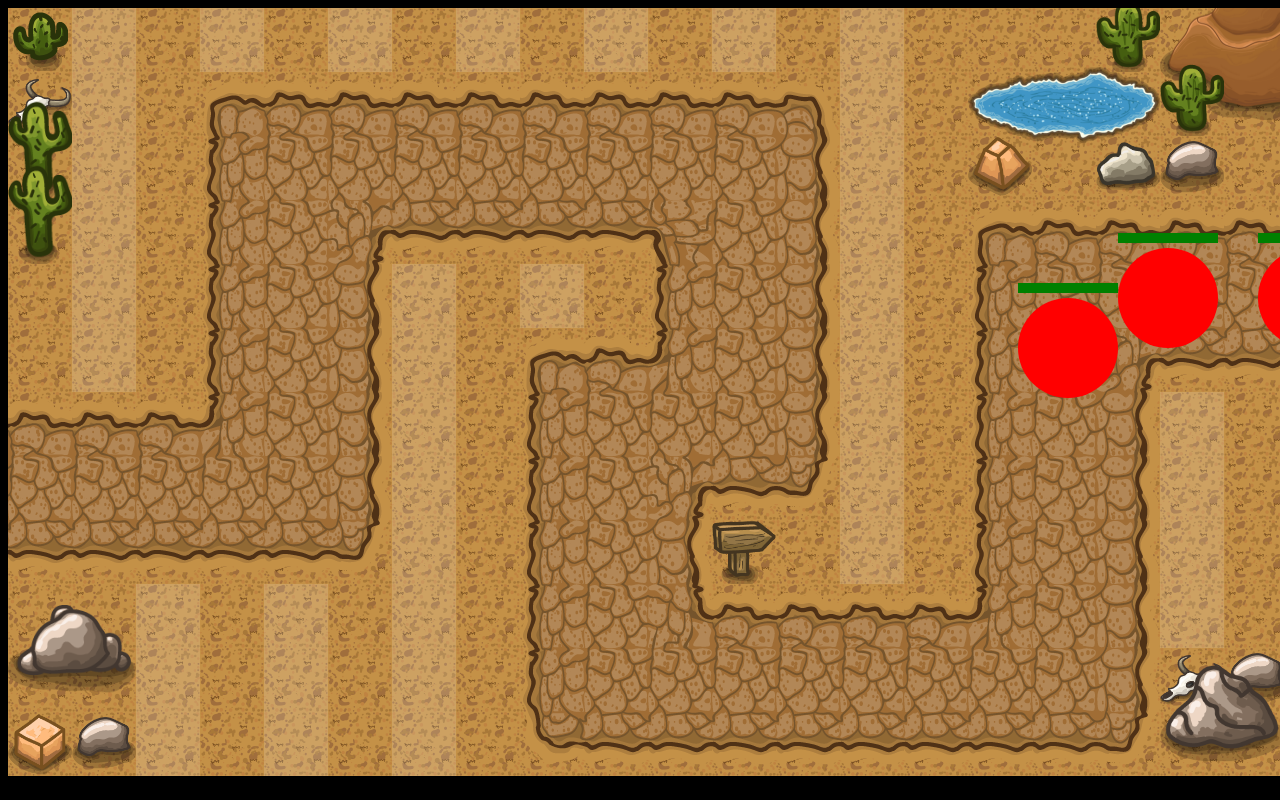
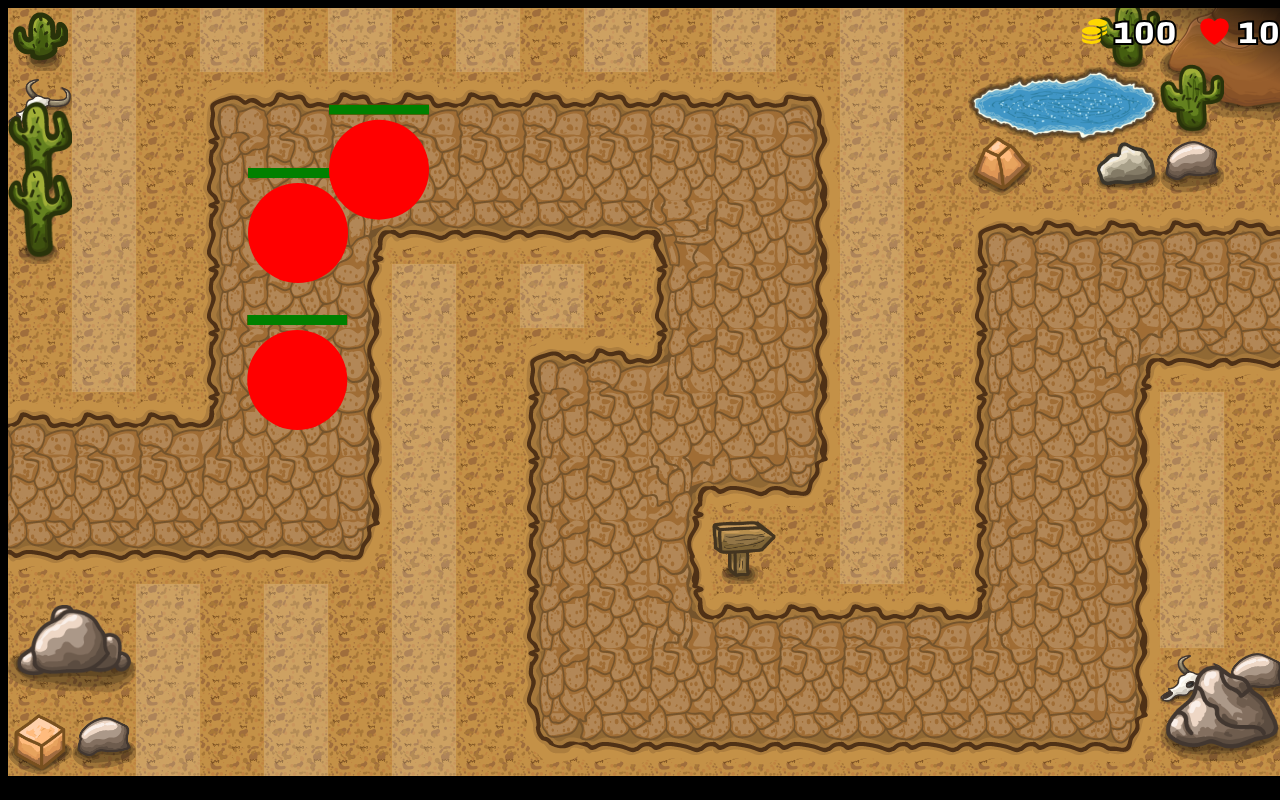
Before and after one commit to deadmann/tower-defense, a plain HTML site: page index.html in a window 1280 px wide. Drawn offline with Linux system fonts and the light colour scheme.

Commit message:
Resources

```diff
--- a/index.html
+++ b/index.html
@@ -27,6 +27,57 @@
     >
         GAME OVER
     </div>
+    <div style="
+            position: absolute;
+            top: 0;
+            right: 0;
+            width: 200px;
+            height: 80px;
+            background: linear-gradient(
+                to left bottom,
+                rgba(0, 0, 0, 0.8),
+                rgba(0, 0, 0, 0),
+                rgba(0, 0, 0, 0)
+            )
+        "
+    >
+    </div>
+    <div id=""
+         style="
+            position: absolute;
+            top:4px;
+            right: 8px;
+            font-size: 36px;
+            color:white;
+            -webkit-text-stroke: 2px black;
+            display: flex;
+            align-items: center;
+        "
+    >
+        <!-- coins -->
+        <div style="display: flex; align-items: center; margin-right: 20px">
+            <svg style="width: 25px; color: gold;margin-right: 5px;"
+                 xmlns="http://www.w3.org/2000/svg"
+                 viewBox="0 0 512 512"
+                 fill="currentColor"
+            >
+                <!--!Font Awesome Free 6.5.1 by @fontawesome - https://fontawesome.com License - https://fontawesome.com/license/free Copyright 2023 Fonticons, Inc.-->
+                <path d="M512 80c0 18-14.3 34.6-38.4 48c-29.1 16.1-72.5 27.5-122.3 30.9c-3.7-1.8-7.4-3.5-11.3-5C300.6 137.4 248.2 128 192 128c-8.3 0-16.4 .2-24.5 .6l-1.1-.6C142.3 114.6 128 98 128 80c0-44.2 86-80 192-80S512 35.8 512 80zM160.7 161.1c10.2-.7 20.7-1.1 31.3-1.1c62.2 0 117.4 12.3 152.5 31.4C369.3 204.9 384 221.7 384 240c0 4-.7 7.9-2.1 11.7c-4.6 13.2-17 25.3-35 35.5c0 0 0 0 0 0c-.1 .1-.3 .1-.4 .2l0 0 0 0c-.3 .2-.6 .3-.9 .5c-35 19.4-90.8 32-153.6 32c-59.6 0-112.9-11.3-148.2-29.1c-1.9-.9-3.7-1.9-5.5-2.9C14.3 274.6 0 258 0 240c0-34.8 53.4-64.5 128-75.4c10.5-1.5 21.4-2.7 32.7-3.5zM416 240c0-21.9-10.6-39.9-24.1-53.4c28.3-4.4 54.2-11.4 76.2-20.5c16.3-6.8 31.5-15.2 43.9-25.5V176c0 19.3-16.5 37.1-43.8 50.9c-14.6 7.4-32.4 13.7-52.4 18.5c.1-1.8 .2-3.5 .2-5.3zm-32 96c0 18-14.3 34.6-38.4 48c-1.8 1-3.6 1.9-5.5 2.9C304.9 404.7 251.6 416 192 416c-62.8 0-118.6-12.6-153.6-32C14.3 370.6 0 354 0 336V300.6c12.5 10.3 27.6 18.7 43.9 25.5C83.4 342.6 135.8 352 192 352s108.6-9.4 148.1-25.9c7.8-3.2 15.3-6.9 22.4-10.9c6.1-3.4 11.8-7.2 17.2-11.2c1.5-1.1 2.9-2.3 4.3-3.4V304v5.7V336zm32 0V304 278.1c19-4.2 36.5-9.5 52.1-16c16.3-6.8 31.5-15.2 43.9-25.5V272c0 10.5-5 21-14.9 30.9c-16.3 16.3-45 29.7-81.3 38.4c.1-1.7 .2-3.5 .2-5.3zM192 448c56.2 0 108.6-9.4 148.1-25.9c16.3-6.8 31.5-15.2 43.9-25.5V432c0 44.2-86 80-192 80S0 476.2 0 432V396.6c12.5 10.3 27.6 18.7 43.9 25.5C83.4 438.6 135.8 448 192 448z"/>
+            </svg>
+            <div id="coins">100</div>
+        </div>
+        <!-- hearts -->
+        <div style="display: flex; align-items: center">
+            <svg style="width: 35px; color: red;margin-right: 5px;"
+                 xmlns="http://www.w3.org/2000/svg"
+                 viewBox="0 0 24 24"
+                 fill="currentColor"
+            >
+                <path d="M11.645 20.91l-.007-.003-.022-.012a15.247 15.247 0 01-.383-.218 25.18 25.18 0 01-4.244-3.17C4.688 15.36 2.25 12.174 2.25 8.25 2.25 5.322 4.714 3 7.688 3A5.5 5.5 0 0112 5.052 5.5 5.5 0 0116.313 3c2.973 0 5.437 2.322 5.437 5.25 0 3.925-2.438 7.111-4.739 9.256a25.175 25.175 0 01-4.244 3.17 15.247 15.247 0 01-.383.219l-.022.012-.007.004-.003.001a.752.752 0 01-.704 0l-.003-.001z" />
+            </svg>
+            <div id="hearts">10</div>
+        </div>
+    </div>
 </div>
 
 <script src="js/placement-tiles-data.js"></script>
--- a/js/classes.js
+++ b/js/classes.js
@@ -70,7 +70,7 @@ class Enemy {
         // value get stored as radiance, not degree
         const angle = Math.atan2(yDistance, xDistance) // Video 1:10 ~ 1:12
 
-        const speed = 10
+        const speed = 3
 
         this.velocity.x = Math.cos(angle) * speed
         this.velocity.y = Math.sin(angle) * speed
--- a/js/index.js
+++ b/js/index.js
@@ -63,6 +63,7 @@ const buildings = []
 let activeTile = undefined
 let enemyCount = 3
 let hearts = 10
+let coins = 100
 spawnEnemies(enemyCount)
 
 function animate() {
@@ -77,6 +78,7 @@ function animate() {
         if(enemy.position.x > canvas.width) {
             hearts --
             enemies.splice(i, 1)
+            document.querySelector('#hearts').innerHTML = hearts.toString()
 
             console.log(hearts)
             if(hearts === 0){
@@ -126,6 +128,8 @@ function animate() {
                     })
                     if(enemyIndex > -1) {
                         enemies.splice(enemyIndex, 1)
+                        coins += 25
+                        document.querySelector('#coins').innerHTML = coins
                     }
                 }
 
@@ -144,7 +148,9 @@ const mouse = {
 }
 
 canvas.addEventListener('click', event => {
-    if (activeTile && !activeTile.isOccupied) {
+    if (activeTile && !activeTile.isOccupied && coins - 50 >= 0) {
+        coins -= 50
+        document.querySelector('#coins').innerHTML = coins
         buildings.push(new Building({
             position: {
                 x: activeTile.position.x,
```
Also changed, not shown: 1 other file.
